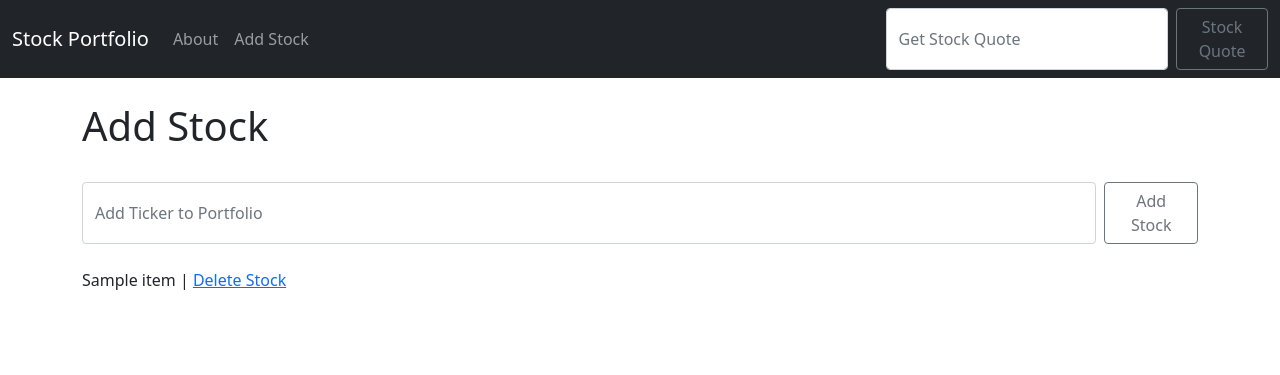
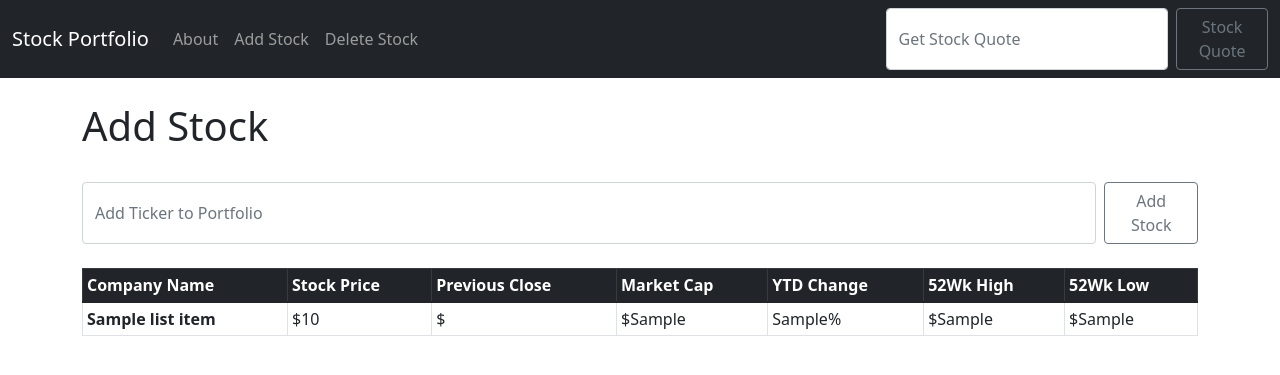
Before and after one commit to Srecko727/stockMarketApp, a Django app: template stock/quotes/templates/add_stock.html in a window 1280 px wide. Shown: the top 375 px of the page. Run offline with Django 4.2, Linux system fonts and the light colour scheme; the template is opened without the code that fills it: most values are stand-ins (such as "Sample title", 1, 10 or a date in 2020).

Commit message:
connected api to table and made it so i can add and delete stocks from it

```diff
--- a/stock/quotes/templates/add_stock.html
+++ b/stock/quotes/templates/add_stock.html
@@ -10,10 +10,37 @@
   <button class="btn btn-outline-secondary" type="submit">Add Stock</button>
 </form>
 <br/>
-{% for item in ticker %}
-    {{ item }} |
-    <a href="{% url 'delete' item.id %}">Delete Stock</a>
-    <br/>
-{% endfor %}
+
+<table class="table table-bordered table-hover table-sm">
+    <thead class="table-dark">
+      <tr>
+        <th scope="col">Company Name</th>
+        <th scope="col">Stock Price</th>
+        <th scope="col">Previous Close</th>
+        <th scope="col">Market Cap</th>
+        <th scope="col">YTD Change</th>
+        <th scope="col">52Wk High</th>
+        <th scope="col">52Wk Low</th>
+      </tr>
+    </thead>
+    <tbody>
+        {% if ticker %}
+                    {% for list_item in output %}
+                        <tr>
+                            <th scope="row">{{ list_item.companyName}} </th>
+                            <td>${{ list_item.latestPrice }}</td>
+                            <td>${{ list_item.previousClose }}</td>
+                            <td>${{ list_item.marketCap }}</td>
+                            <td>{{ list_item.ytdChange }}%</td>
+                            <td>${{ list_item.week52High }}</td>
+                            <td>${{ list_item.week52Low }}</td>
+                        </tr>
+                    {% endfor %}
+                </tr>
+        {% endif %}
+    </tbody>
+  </table>
+
+<br/><br/>
 
 {% endblock %}
--- a/stock/quotes/templates/base.html
+++ b/stock/quotes/templates/base.html
@@ -24,6 +24,9 @@
               </li>
               <li class="nav-item">
                 <a class="nav-link" href="{% url 'add_stock' %}">Add Stock</a>
+              </li>
+              <li class="nav-item">
+                <a class="nav-link" href="{% url 'delete_stock' %}">Delete Stock</a>
               </li>
             </ul>
             <form action="{% url 'home' %}" class="d-flex" method="POST">
--- a/stock/quotes/urls.py
+++ b/stock/quotes/urls.py
@@ -5,5 +5,6 @@
     path('', views.home, name="home"),
     path('about.html', views.about, name="about"),
     path('add_stock.html', views.add_stock, name="add_stock"),
-    path('delete/<stock_id>', views.delete, name="delete")
+    path('delete/<stock_id>', views.delete, name="delete"),
+    path('delete_stock.html', views.delete_stock, name="delete_stock"),
 ]
--- a/stock/stock/settings.py
+++ b/stock/stock/settings.py
@@ -112,6 +112,7 @@
 
 USE_TZ = True
 
+USE_THOUSAND_SEPARATOR = True
 
 # Static files (CSS, JavaScript, Images)
 # https://docs.djangoproject.com/en/4.0/howto/static-files/
```
Also changed, not shown: stock/quotes/templates/delete_stock.html (added, +16 -0 lines), stock/quotes/views.py (+19 -3 lines), stock/db.sqlite3.
